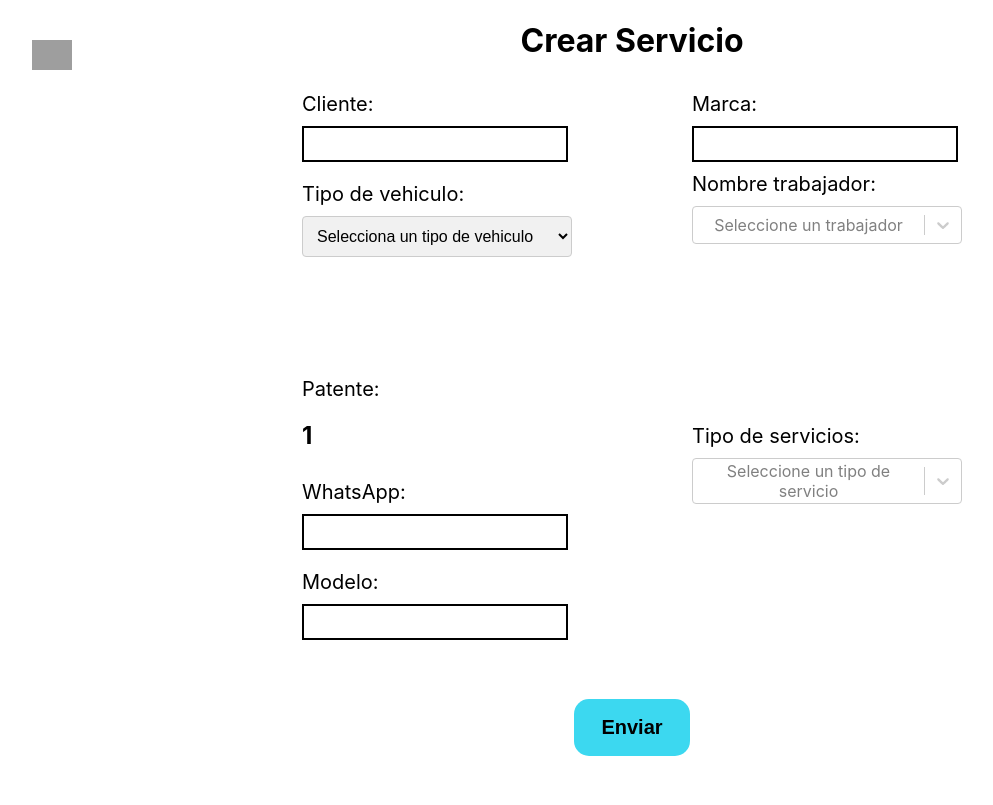
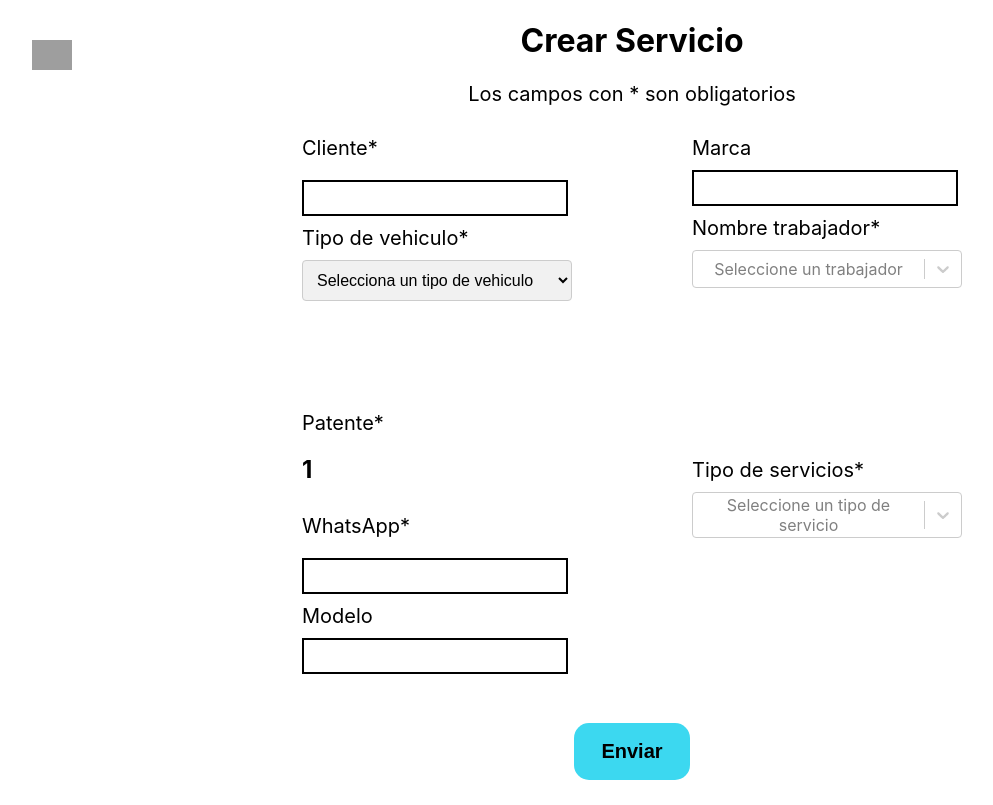
Before and after one commit to MariaCamilaRodriguezGuerrero/Lavadero_autos_Go_up_cloud, a React (Create React App) app in the folder client/: page /formVehicle/1 in a window 1280 px wide. Shown: the whole page, without its empty margins (8-1001 px from the left). Built offline with nearby package versions, Linux system fonts and the light colour scheme; grey boxes are pictures that could not be loaded.

Commit message:
formularios controlados y servicios organizados

```diff
--- a/client/src/components/FormVehicle/FormVehicle.jsx
+++ b/client/src/components/FormVehicle/FormVehicle.jsx
@@ -58,13 +58,6 @@ const FormVehicle = () => {
       document.getElementById('whatsappError').textContent = '';
     }
 
-    if (modelo.trim() === '') {
-      isValid = false;
-      document.getElementById('modeloError').textContent = 'Ingrese el modelo del vehículo';
-    } else {
-      document.getElementById('modeloError').textContent = '';
-    }
-
     if (nombreTrabajador.length === 0) {
       isValid = false;
       document.getElementById('nombreTrabajadorError').textContent = 'Seleccione al menos un trabajador';
@@ -111,16 +104,18 @@ const FormVehicle = () => {
       </Link>
       <form onSubmit={handleSubmit}>
         <h1 className={style.h1title}>Crear Servicio</h1>
+        <p className={style.h2subtitle}>Los campos con * son obligatorios</p>
         <div className={style.divs}>
           <div className={style.div}>
             <div className={style.inputs}>
-              <div className={style.lblNombre}>Cliente: </div>
+              <div className={style.lblNombre}>Cliente* </div>
+              <div id="clienteError" className={style.error}></div>
               <input type="text" value={cliente} className={style.textNomb} onChange={(e) => setCliente(e.target.value)} />
-              <div id="clienteError" className={style.error}></div>
             </div>
             <div className={style.inputs}>
               <label>
-                <div className={style.lblNombre}>Tipo de vehiculo: </div>
+                <div className={style.lblNombre}>Tipo de vehiculo* </div>
+                <div id="tipoVehiculoError" className={style.error}></div>
                 <select value={tipoVehiculo} className={style.customSelect} onChange={(e) => setTipoVehiculo(e.target.value)}>
                   <option value="">Selecciona un tipo de vehiculo</option>
                   <option value="Sedán">Sedán</option>
@@ -129,32 +124,31 @@ const FormVehicle = () => {
                   <option value="Camion">Camion</option>
                 </select>
               </label>
-              <div id="tipoVehiculoError" className={style.error}></div>
             </div>
 
-            <div className={style.lblNombre}>Patente: </div>
+            <div className={style.lblNombre}>Patente* </div>
             <h2 className={style.h2Patente}> {patenteParam}</h2>
 
             <div className={style.inputs}>
-              <div className={style.lblNombre}>WhatsApp: </div>
+              <div className={style.lblNombre}>WhatsApp* </div>
+              <div id="whatsappError" className={style.error}></div>
               <input type="text" value={whatsapp} className={style.textNomb} onChange={handleWhatsappChange} />
-              <div id="whatsappError" className={style.error}></div>
             </div>
             <div className={style.inputs}>
-              <div className={style.lblNombre}>Modelo: </div>
+              <div className={style.lblNombre}>Modelo </div>
               <input type="text" value={modelo} className={style.textNomb} onChange={(e) => setModelo(e.target.value)} />
-              <div id="modeloError" className={style.error}></div>
             </div>
           </div>
           <div className={style.div}>
             <div className={style.inputs}>
-              <div className={style.lblNombre}>Marca: </div>
+              <div className={style.lblNombre}>Marca </div>
               <input type="text" value={marca} className={style.textNomb} onChange={(e) => setMarca(e.target.value)} />
             </div>
 
             <div className={style.inputs}>
               <label>
-                <div className={style.lblNombre}>Nombre trabajador: </div>
+                <div className={style.lblNombre}>Nombre trabajador* </div>
+                <div id="nombreTrabajadorError" className={style.error}></div>
                 <Select
                   options={ejemplosTrabajador}
                   isMulti
@@ -165,12 +159,12 @@ const FormVehicle = () => {
                   onChange={(e) => setNombreTrabajador(e)}
                 />
               </label>
-              <div id="nombreTrabajadorError" className={style.error}></div>
             </div>
 
             <div className={style.inputs}>
               <label>
-                <div className={style.lblNombre}>Tipo de servicios: </div>
+                <div className={style.lblNombre}>Tipo de servicios* </div>
+                <div id="tipoServiciosError" className={style.error}></div>
                 <Select
                   options={ejemplosServicios}
                   isMulti
@@ -181,7 +175,6 @@ const FormVehicle = () => {
                   onChange={(e) => setTipoServicios(e)}
                 />
               </label>
-              <div id="tipoServiciosError" className={style.error}></div>
             </div>
           </div>
         </div>
--- a/client/src/components/FormVehicle/FormVehicle.module.css
+++ b/client/src/components/FormVehicle/FormVehicle.module.css
@@ -17,6 +17,10 @@
     display: flex;
     justify-content: flex-start;
     text-transform: uppercase;
+  }
+
+  .h2subtitle{
+    font-size: 20px;
   }
 
 
```
